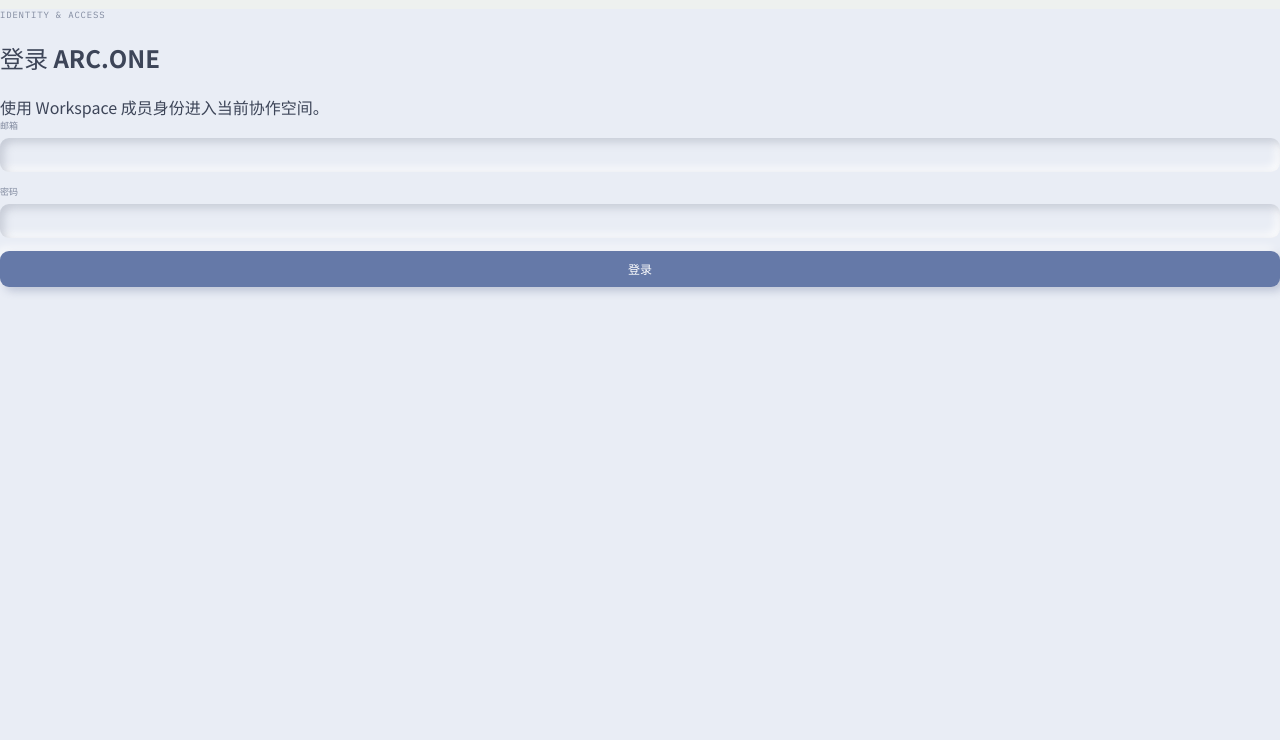
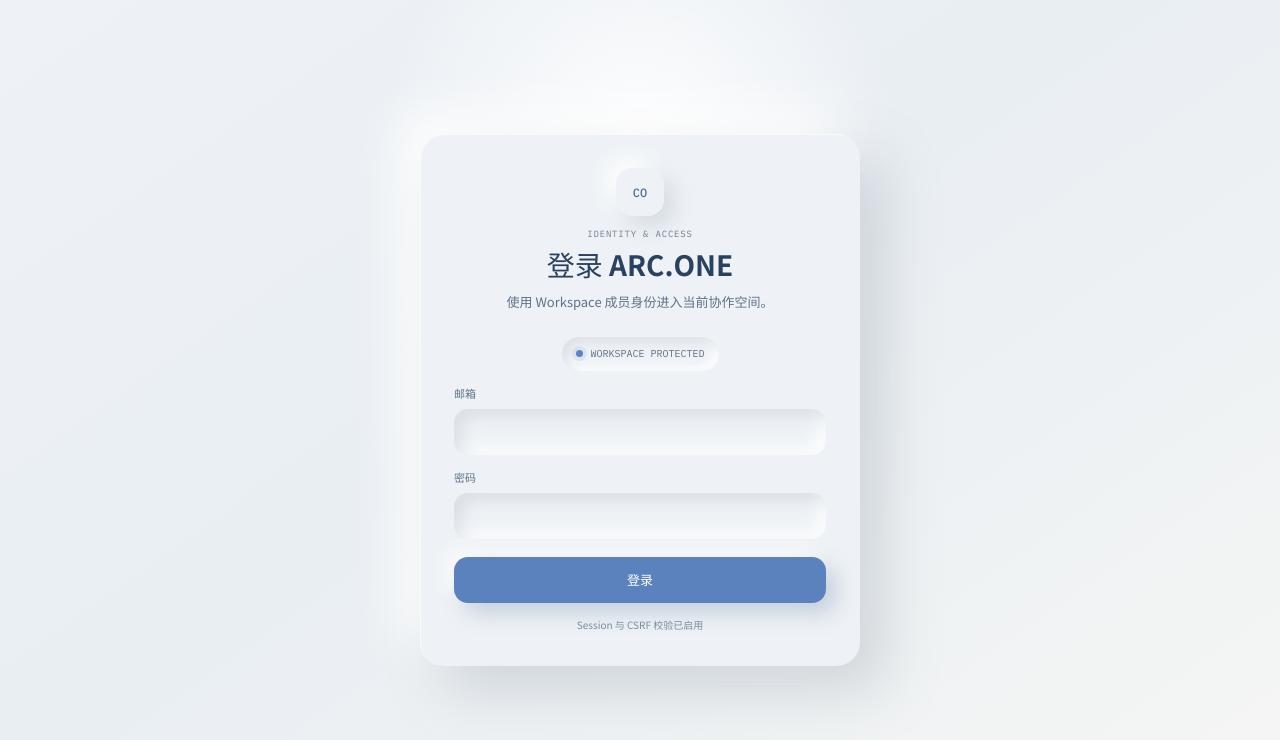
Before and after one commit to petr1chorL/arc, a React (Vite) app: page /login in a window 1280 px wide. Shown: the top 740 px of the page. Built offline with nearby package versions, Linux system fonts and the light colour scheme; no server answers.

Commit message:
fix: refine login page layout

```diff
--- a/src/index.css
+++ b/src/index.css
@@ -81,6 +81,144 @@ kbd { padding: 2px 5px; border: 1px solid #d7dbd9; border-radius: 3px; backgroun
 .segmented button { border: 0; background: transparent; padding: 4px 8px; font-size: 10px; color: var(--muted); border-radius: 3px; }
 .segmented .active { background: #fff; color: var(--ink); box-shadow: 0 1px 3px #cbd0cd; }
 .mono { font-family: var(--mono); }
+
+.auth-shell {
+  min-height: 100vh;
+  display: grid;
+  place-items: center;
+  padding: 28px;
+  background:
+    radial-gradient(circle at 50% 18%, rgba(255, 255, 255, 0.95), rgba(255, 255, 255, 0) 28%),
+    linear-gradient(145deg, #eef2f6 0%, #e9eef3 45%, #f5f6f4 100%);
+}
+
+.auth-card {
+  width: min(92vw, 440px);
+  display: grid;
+  gap: 24px;
+  padding: 34px;
+  border-radius: 24px;
+  background: #eef2f6;
+  box-shadow:
+    24px 24px 54px rgba(146, 157, 170, 0.34),
+    -22px -22px 48px rgba(255, 255, 255, 0.94),
+    inset 1px 1px 0 rgba(255, 255, 255, 0.62);
+}
+
+.auth-copy {
+  display: grid;
+  gap: 10px;
+  text-align: center;
+}
+
+.auth-mark {
+  width: 48px;
+  height: 48px;
+  display: grid;
+  place-items: center;
+  justify-self: center;
+  border-radius: 16px;
+  color: #4d6e93;
+  background: #eef2f6;
+  box-shadow:
+    10px 10px 20px rgba(153, 164, 178, 0.28),
+    -10px -10px 22px rgba(255, 255, 255, 0.9);
+  font: 700 12px var(--mono);
+}
+
+.auth-copy .section-kicker {
+  margin: 2px 0 0;
+  color: #6f7e91;
+}
+
+.auth-copy h1 {
+  margin: 0;
+  color: #2b425f;
+  font-size: 28px;
+  line-height: 1.12;
+  letter-spacing: 0;
+}
+
+.auth-copy > span {
+  color: #617187;
+  font-size: 13px;
+  line-height: 1.7;
+}
+
+.auth-form {
+  display: grid;
+  gap: 14px;
+}
+
+.auth-status-pill {
+  min-height: 34px;
+  display: inline-flex;
+  align-items: center;
+  justify-content: center;
+  gap: 8px;
+  justify-self: center;
+  padding: 0 14px;
+  border-radius: 999px;
+  color: #5e6f83;
+  background: #eef2f6;
+  box-shadow: inset 5px 5px 10px rgba(166, 176, 188, 0.24), inset -5px -5px 11px rgba(255, 255, 255, 0.82);
+  font: 10px var(--mono);
+  text-transform: uppercase;
+}
+
+.auth-status-pill span {
+  width: 7px;
+  height: 7px;
+  border-radius: 50%;
+  background: #5b84c4;
+  box-shadow: 0 0 0 4px rgba(91, 132, 196, 0.12);
+}
+
+.auth-form .form-field {
+  margin: 0;
+}
+
+.auth-form .form-field > span {
+  margin-bottom: 8px;
+  color: #607189;
+  font-size: 11px;
+  font-weight: 700;
+}
+
+.auth-form .form-field input {
+  height: 46px;
+  border-radius: 14px;
+  padding: 0 15px;
+  background: #eef2f6;
+  color: #253852;
+  box-shadow: inset 7px 7px 15px rgba(161, 172, 186, 0.28), inset -7px -7px 16px rgba(255, 255, 255, 0.9);
+  font-size: 13px;
+}
+
+.auth-form .form-field input:focus {
+  outline: 2px solid rgba(88, 126, 184, 0.22);
+  outline-offset: 2px;
+}
+
+.auth-form .button.primary {
+  min-height: 46px;
+  margin-top: 4px;
+  border: 0;
+  border-radius: 14px;
+  background: #5b82bd;
+  box-shadow: 10px 10px 22px rgba(90, 115, 151, 0.28), -8px -8px 18px rgba(255, 255, 255, 0.78);
+  font-size: 13px;
+}
+
+.auth-form .button.primary:hover {
+  background: #537ab5;
+}
+
+.auth-form > small {
+  color: #7d8a9d;
+  text-align: center;
+  font-size: 10px;
+}
 
 .command-strip { min-height: 98px; display: flex; align-items: center; justify-content: space-between; padding: 18px 21px; border-left: 3px solid var(--teal); background: #fff; border-top: 1px solid var(--line); border-right: 1px solid var(--line); border-bottom: 1px solid var(--line); }
 .command-strip h2 { margin: 4px 0 5px; font-size: 19px; letter-spacing: 0; }.command-strip p { margin: 0; color: var(--muted); font-size: 12px; }
@@ -2365,3 +2503,30 @@ kbd {
     height: 16px;
   }
 }
+
+@media (max-width: 560px) {
+  .auth-shell {
+    align-items: start;
+    padding: 26px 16px;
+  }
+
+  .auth-card {
+    width: 100%;
+    gap: 20px;
+    padding: 26px 20px;
+    border-radius: 22px;
+  }
+
+  .auth-copy h1 {
+    font-size: 24px;
+  }
+
+  .auth-copy > span {
+    font-size: 12px;
+  }
+
+  .auth-form .form-field input,
+  .auth-form .button.primary {
+    min-height: 44px;
+  }
+}
--- a/src/pages/Login.tsx
+++ b/src/pages/Login.tsx
@@ -45,12 +45,17 @@ export function Login() {
     <div className="auth-shell">
       <section className="auth-card">
         <div className="auth-copy">
+          <div className="auth-mark">CO</div>
           <p className="section-kicker">IDENTITY & ACCESS</p>
           <h1>登录 ARC.ONE</h1>
           <span>使用 Workspace 成员身份进入当前协作空间。</span>
         </div>
 
         <form className="auth-form" onSubmit={handleSubmit}>
+          <div className="auth-status-pill">
+            <span />
+            Workspace protected
+          </div>
           <label className="form-field">
             <span>邮箱</span>
             <input
@@ -75,6 +80,7 @@ export function Login() {
           <button className="button primary full" disabled={isSubmitting} type="submit">
             {isSubmitting ? '登录中...' : '登录'}
           </button>
+          <small>Session 与 CSRF 校验已启用</small>
         </form>
       </section>
     </div>
```
